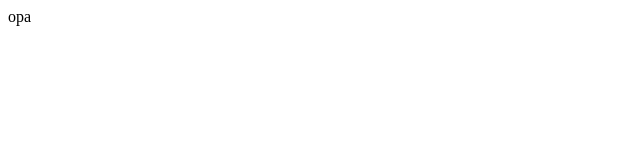
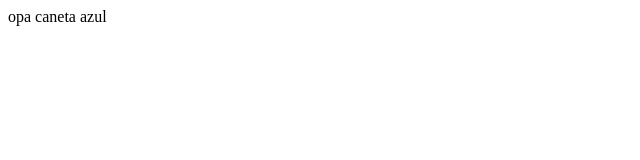
Before and after one commit to YoBass/Henrique, a plain HTML site: page pag1.html in a window 1280 px wide. Shown: the full height of the page, 0-640 px from the left. Drawn offline with Linux system fonts and the light colour scheme.

Commit message:
add pag1

```diff
--- a/pag1.html
+++ b/pag1.html
@@ -3,7 +3,7 @@
 <html>
 opa
     <head>
-
+caneta azul
 <style>
 
 
```
